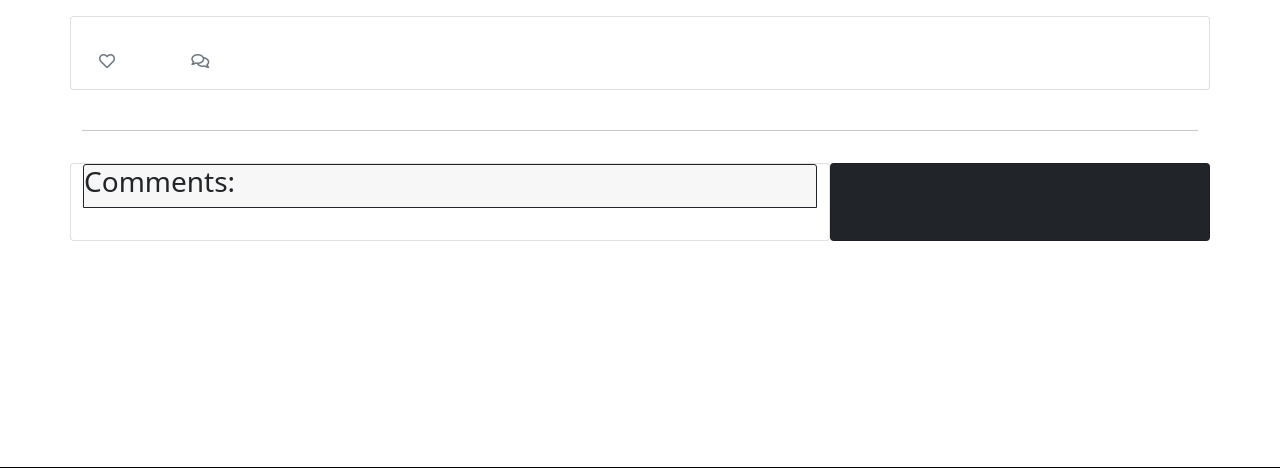
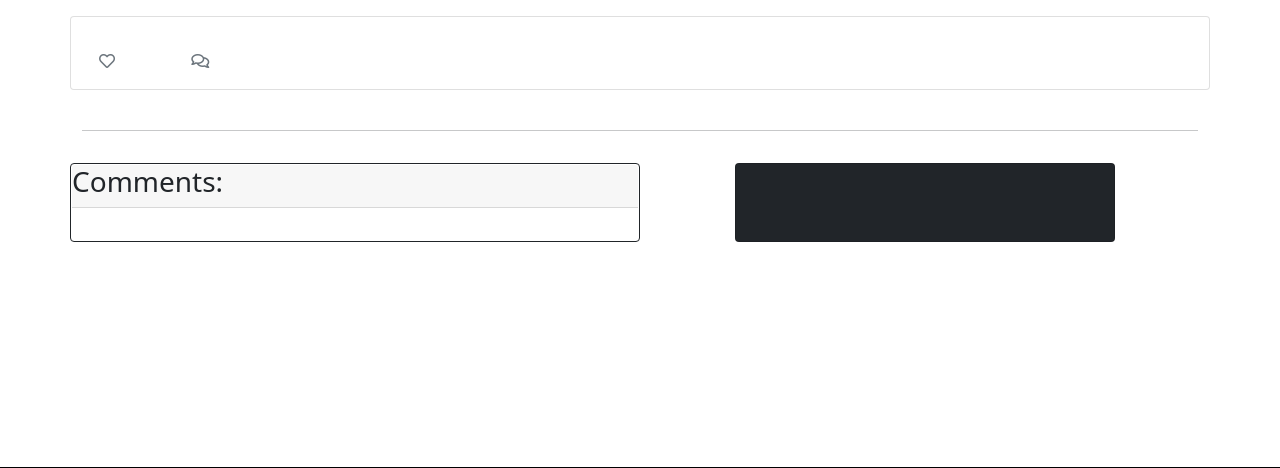
Before and after one commit to MrBertieG/ev-forum, a Django app: template templates/post_detail.html in a window 1280 px wide. Shown: the part 253-721 px from the top of the page. Run offline with Django 3.2, Linux system fonts and the light colour scheme; the template is opened without the code that fills it, so the values that code supplies are empty; some libraries are stand-ins or nearby versions.

Commit message:
insert spacing between comments card and insert comment card

```diff
--- a/templates/post_detail.html
+++ b/templates/post_detail.html
@@ -115,8 +115,8 @@
     </div>
 
     <div class="row">
-        <div class="col-md-8 card mb-4 mt-3">
-            <div class="card-header d-flex justify-content-between border border-dark" style="padding: 0;">
+        <div class="col-md-6 card mb-4 mt-3 border border-dark" style ="padding: 1px;">
+            <div class="card-header" style="padding: 0;">
                 <h3>Comments:</h3>
             </div>
             <div class="card-body">
@@ -138,7 +138,7 @@
                 {% endfor %}
             </div>
         </div>
-
+        <div class="col-md-1 mb-4"></div>
         <div class="col-md-4 card mb-4 mt-3 text-white bg-dark">
             <div class="card-body">
                 {% if user.is_authenticated %}
```
